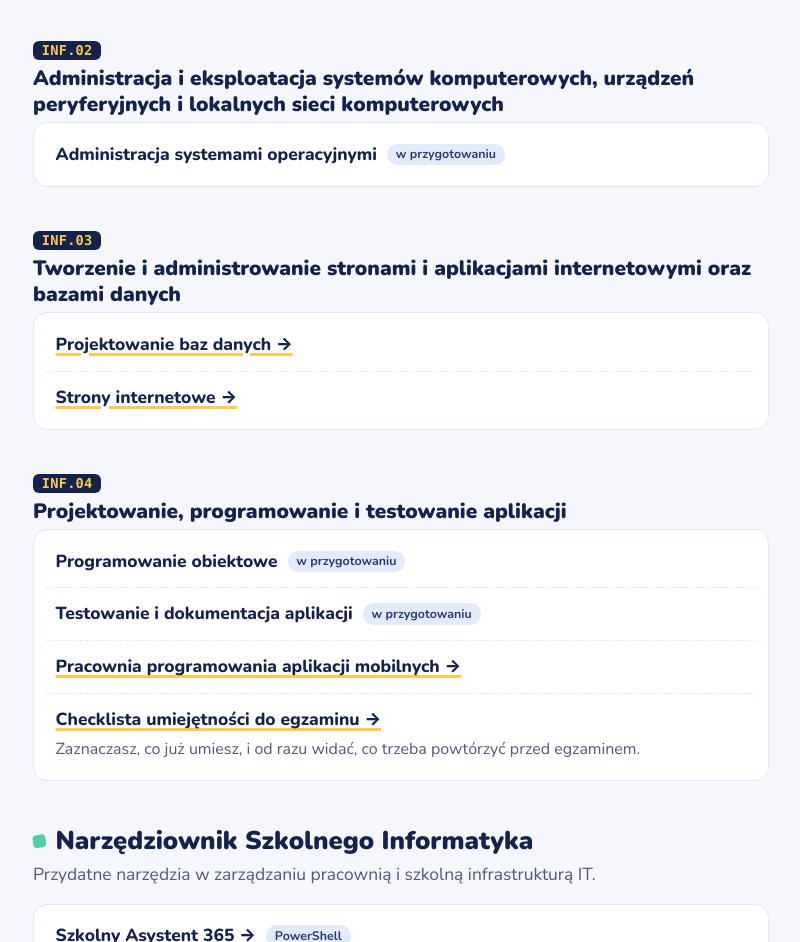
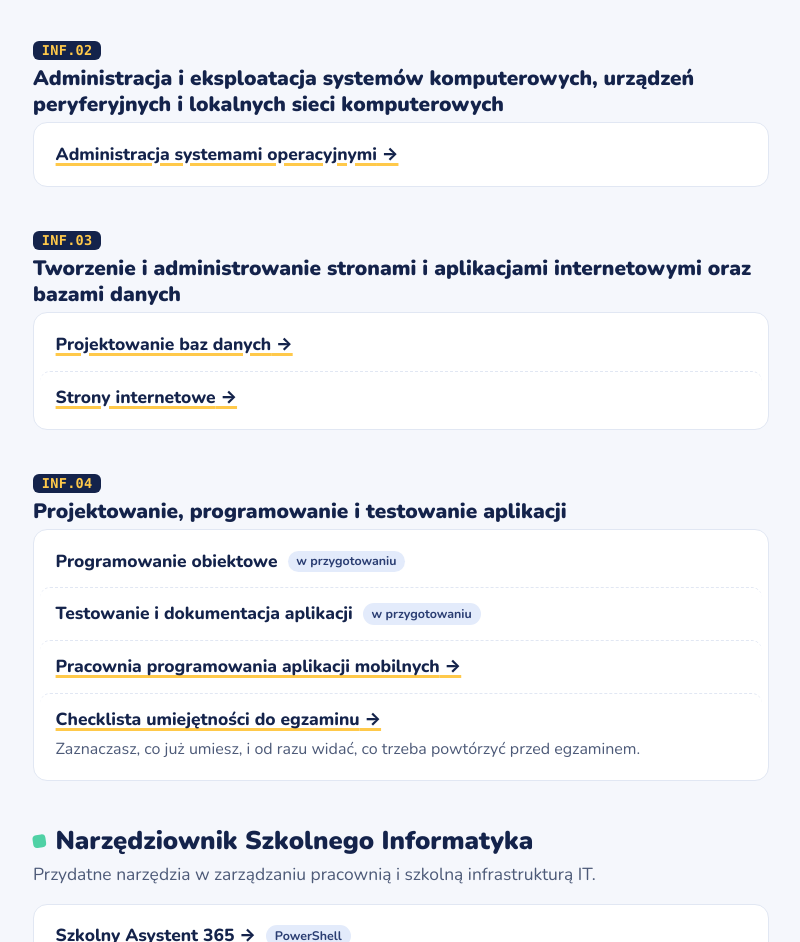
Before and after one commit to belferIT/belferit.github.io, a plain HTML site: page index.html in a window 1280 px wide. Shown: the part 1622-2564 px from the top of the page, without its empty margins (239-1039 px from the left). Drawn offline with Linux system fonts and the light colour scheme.

Commit message:
INF.02: link do Administracji systemami operacyjnymi
Co-Authored-By: Claude Opus 5.5 <noreply@anthropic.com>
Claude-Session: https://claude.ai/code/session_012P4W6rqPv7Kko2tpPiywv7

```diff
--- a/index.html
+++ b/index.html
@@ -335,8 +335,8 @@
       <section id="inf02" aria-labelledby="h-inf02">
         <h2 class="qual" id="h-inf02"><span class="code">INF.02</span><span class="h-text">Administracja i eksploatacja systemów komputerowych, urządzeń peryferyjnych i lokalnych sieci komputerowych</span></h2>
         <ul class="items">
-          <li class="planned">
-            <span class="title">Administracja systemami operacyjnymi</span> <span class="tag">w przygotowaniu</span>
+          <li>
+            <a class="title" href="administracja-systemami-operacyjnymi/">Administracja systemami operacyjnymi</a>
           </li>
         </ul>
       </section>
```
